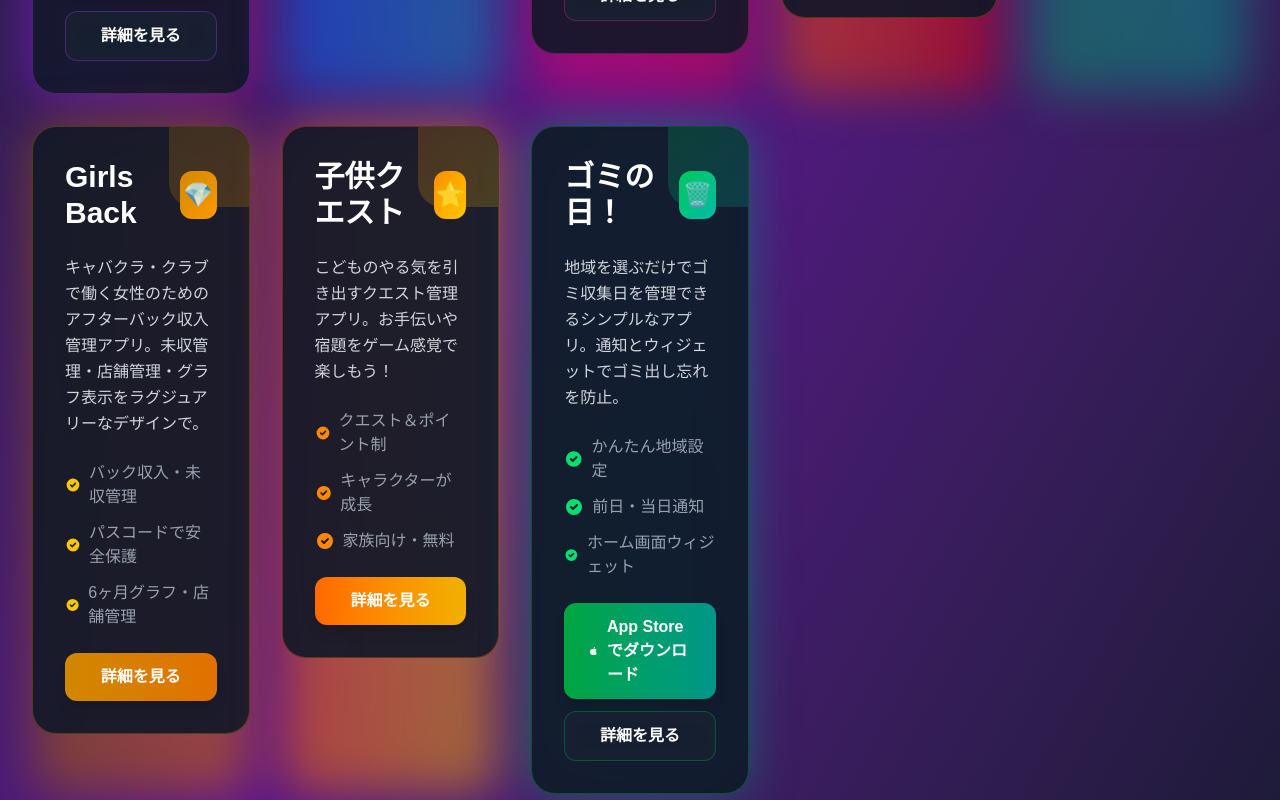
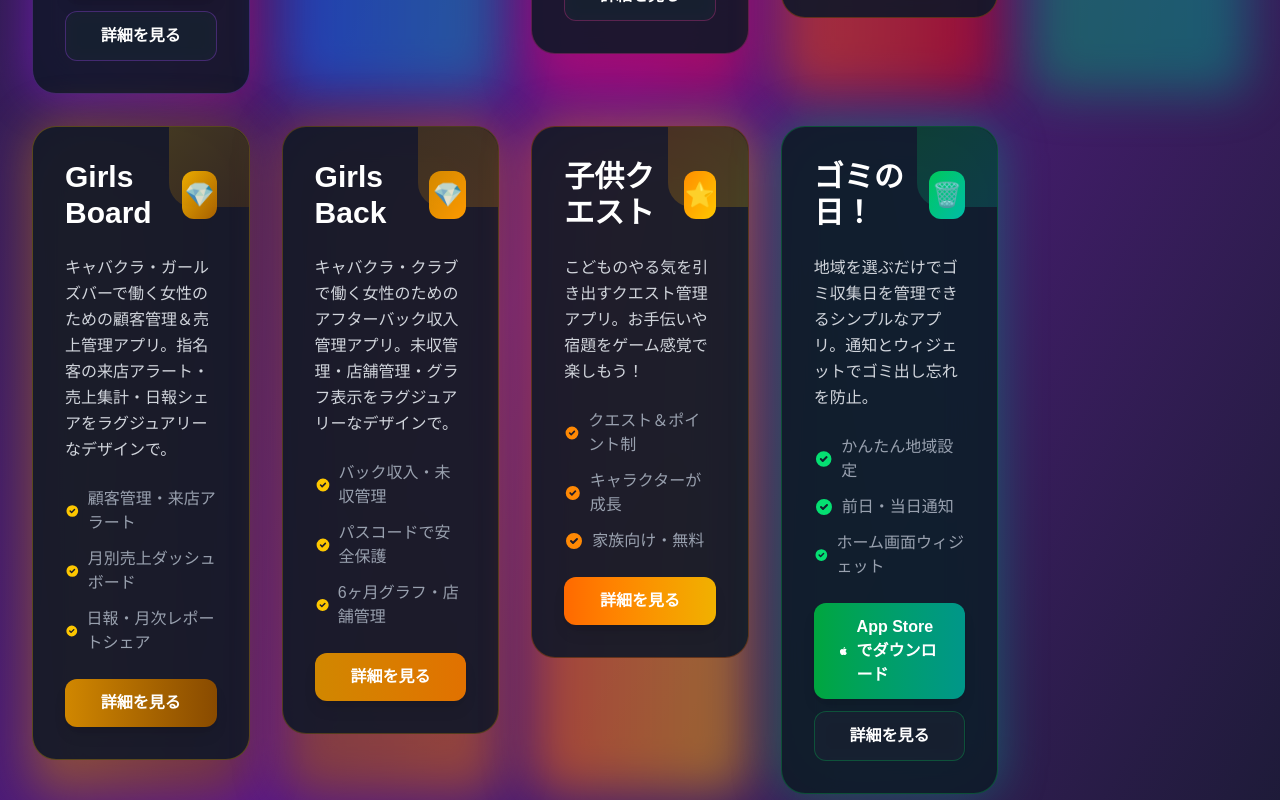
Before and after one commit to elfpoker0301-glitch/NightAppsHP, a Next.js app: page / in a window 1280 px wide. Shown: the part 1080-1880 px from the top of the page. Built offline with nearby package versions, Linux system fonts and the light colour scheme.

Commit message:
Add Girls Board card to top page and navigation

```diff
--- a/src/app/components/Navigation.tsx
+++ b/src/app/components/Navigation.tsx
@@ -26,7 +26,9 @@ export default function Navigation() {
               <Link href="/night-afterback" className="block px-4 py-2 text-sm hover:bg-white/20">Nightアフターバック</Link>
               <Link href="/night-pdf" className="block px-4 py-2 text-sm hover:bg-white/20">Night PDF</Link>
               <Link href="/night-dice" className="block px-4 py-2 text-sm hover:bg-white/20">Night Dice</Link>
-              <Link href="/gomi-no-hi" className="block px-4 py-2 text-sm hover:bg-white/20 rounded-b-lg">ゴミの日！</Link>
+              <Link href="/gomi-no-hi" className="block px-4 py-2 text-sm hover:bg-white/20">ゴミの日！</Link>
+              <Link href="/girls-board" className="block px-4 py-2 text-sm hover:bg-white/20">Girls Board</Link>
+              <Link href="/girls-back" className="block px-4 py-2 text-sm hover:bg-white/20 rounded-b-lg">Girls Back</Link>
             </div>
           </div>
 
@@ -58,6 +60,8 @@ export default function Navigation() {
             <Link href="/night-pdf" className="block py-1 pl-4 text-sm text-gray-300 hover:text-purple-300 transition-colors">Night PDF</Link>
             <Link href="/night-dice" className="block py-1 pl-4 text-sm text-gray-300 hover:text-purple-300 transition-colors">Night Dice</Link>
             <Link href="/gomi-no-hi" className="block py-1 pl-4 text-sm text-gray-300 hover:text-purple-300 transition-colors">ゴミの日！</Link>
+            <Link href="/girls-board" className="block py-1 pl-4 text-sm text-gray-300 hover:text-purple-300 transition-colors">Girls Board</Link>
+            <Link href="/girls-back" className="block py-1 pl-4 text-sm text-gray-300 hover:text-purple-300 transition-colors">Girls Back</Link>
           </div>
           <Link href="/news" className="block py-2 text-white hover:text-purple-300 transition-colors">お知らせ</Link>
           <Link href="/contact" className="block py-2 text-white hover:text-purple-300 transition-colors">お問い合わせ</Link>
--- a/src/app/page.tsx
+++ b/src/app/page.tsx
@@ -280,6 +280,48 @@ export default function Home() {
           </div>
 
           <div className="group relative">
+            <div className="absolute inset-0 bg-gradient-to-r from-yellow-600 to-yellow-800 rounded-3xl blur-xl opacity-50 group-hover:opacity-75 transition-opacity duration-300"></div>
+            <div className="relative bg-gray-900/90 backdrop-blur-xl rounded-3xl p-8 border border-yellow-500/30 hover:border-yellow-400/60 transition-all duration-300 transform hover:-translate-y-2 hover:scale-105 hover:shadow-2xl hover:shadow-yellow-500/50">
+              <div className="absolute top-0 right-0 w-20 h-20 bg-gradient-to-br from-yellow-500 to-yellow-700 rounded-bl-3xl rounded-tr-3xl opacity-20"></div>
+              <div className="flex items-center justify-between mb-6">
+                <h2 className="text-3xl font-bold text-white">Girls Board</h2>
+                <div className="w-12 h-12 bg-gradient-to-br from-yellow-500 to-yellow-700 rounded-xl flex items-center justify-center">
+                  <span className="text-2xl">💎</span>
+                </div>
+              </div>
+              <p className="text-gray-300 mb-6 leading-relaxed">
+                キャバクラ・ガールズバーで働く女性のための顧客管理＆売上管理アプリ。指名客の来店アラート・売上集計・日報シェアをラグジュアリーなデザインで。
+              </p>
+              <div className="space-y-3 mb-6">
+                <div className="flex items-center text-gray-400">
+                  <svg className="w-5 h-5 text-yellow-400 mr-2" fill="currentColor" viewBox="0 0 20 20">
+                    <path fillRule="evenodd" d="M10 18a8 8 0 100-16 8 8 0 000 16zm3.707-9.293a1 1 0 00-1.414-1.414L9 10.586 7.707 9.293a1 1 0 00-1.414 1.414l2 2a1 1 0 001.414 0l4-4z" clipRule="evenodd"></path>
+                  </svg>
+                  顧客管理・来店アラート
+                </div>
+                <div className="flex items-center text-gray-400">
+                  <svg className="w-5 h-5 text-yellow-400 mr-2" fill="currentColor" viewBox="0 0 20 20">
+                    <path fillRule="evenodd" d="M10 18a8 8 0 100-16 8 8 0 000 16zm3.707-9.293a1 1 0 00-1.414-1.414L9 10.586 7.707 9.293a1 1 0 00-1.414 1.414l2 2a1 1 0 001.414 0l4-4z" clipRule="evenodd"></path>
+                  </svg>
+                  月別売上ダッシュボード
+                </div>
+                <div className="flex items-center text-gray-400">
+                  <svg className="w-5 h-5 text-yellow-400 mr-2" fill="currentColor" viewBox="0 0 20 20">
+                    <path fillRule="evenodd" d="M10 18a8 8 0 100-16 8 8 0 000 16zm3.707-9.293a1 1 0 00-1.414-1.414L9 10.586 7.707 9.293a1 1 0 00-1.414 1.414l2 2a1 1 0 001.414 0l4-4z" clipRule="evenodd"></path>
+                  </svg>
+                  日報・月次レポートシェア
+                </div>
+              </div>
+              <Link
+                href="/girls-board"
+                className="block text-center w-full bg-gradient-to-r from-yellow-600 to-yellow-800 text-white py-3 px-6 rounded-xl hover:from-yellow-700 hover:to-yellow-900 transition-all duration-300 transform hover:scale-105 font-semibold shadow-lg hover:shadow-yellow-500/50"
+              >
+                詳細を見る
+              </Link>
+            </div>
+          </div>
+
+          <div className="group relative">
             <div className="absolute inset-0 bg-gradient-to-r from-yellow-700 to-amber-600 rounded-3xl blur-xl opacity-50 group-hover:opacity-75 transition-opacity duration-300"></div>
             <div className="relative bg-gray-900/90 backdrop-blur-xl rounded-3xl p-8 border border-yellow-600/30 hover:border-yellow-500/60 transition-all duration-300 transform hover:-translate-y-2 hover:scale-105 hover:shadow-2xl hover:shadow-yellow-500/50">
               <div className="absolute top-0 right-0 w-20 h-20 bg-gradient-to-br from-yellow-600 to-amber-500 rounded-bl-3xl rounded-tr-3xl opacity-20"></div>
```
